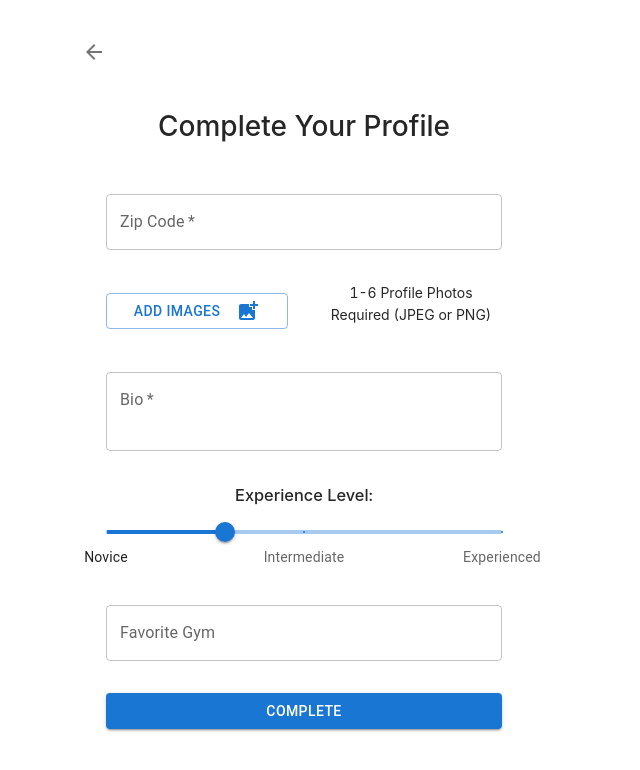
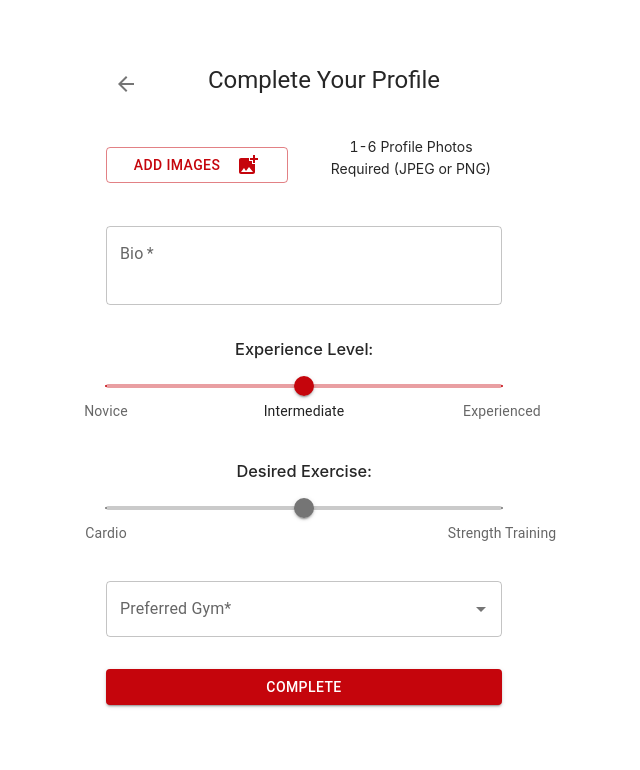
Before and after one commit to sowmyavs/Gym-Partner-App, a React (Create React App) app in the folder frontend/: page /editProfile in a window 1280 px wide. Shown: the top 770 px of the page, without its empty margins (336-976 px from the left). Built offline with nearby package versions, Linux system fonts and the light colour scheme; the HTML template or start-up script is replaced by a standard one.

Commit message:
Edited style of EditProfile page. Created theme to be passed down to all components with new colors.

```diff
--- a/frontend/src/App.js
+++ b/frontend/src/App.js
@@ -6,12 +6,26 @@ import CreateAccountPage from "./CreateAccountPage";
 import MainPage from "./MainPage";
 import { BrowserRouter, Route, Routes } from "react-router-dom";
 import EditProfile from "./EditProfile";
+import { createTheme } from '@mui/material/styles';
+import { ThemeProvider } from "@mui/material/styles";
 
 function App() {
   const [currUser, setCurrUser] = useState([]);
 
+  const theme = createTheme({
+    palette: {
+      primary: {
+        main: "#c5050c",
+      },
+      secondary: {
+        main: "#757575",
+      },
+    },
+  });
+
   return (
     <div>
+      <ThemeProvider theme={theme}>
         <BrowserRouter>
           <Routes>
             <Route path="/login" element={<LoginPage />} />
@@ -20,6 +34,7 @@ function App() {
             <Route path="/editProfile" element={<EditProfile />} />
           </Routes>
         </BrowserRouter>
+      </ThemeProvider>
     </div>
   );
 }
--- a/frontend/src/EditProfile.js
+++ b/frontend/src/EditProfile.js
@@ -3,12 +3,14 @@ import Container from "@mui/material/Container";
 import AddPhotoAlternateIcon from "@mui/icons-material/AddPhotoAlternate";
 import ArrowBackIcon from "@mui/icons-material/ArrowBack";
 import {
+  Autocomplete,
   Box,
   Button,
   Grid,
   IconButton,
   Slider,
   TextField,
+  Typography,
 } from "@mui/material";
 import { useNavigate } from "react-router-dom";
 
@@ -28,6 +30,27 @@ export default function EditProfile() {
       label: "Experienced",
     },
   ];
+  const desiredExercise = [
+    {
+      value: 0,
+      label: "Cardio"
+    },
+    {
+      value: 10,
+      label: "Strength Training"
+    }
+  ]
+  const gyms = [
+    {
+      label: "The Nick"
+    },
+    {
+      label: "The Shell"
+    },
+    {
+      label: "Off Campus Gym"
+    }
+  ]
 
   return (
     <Container maxWidth="xs">
@@ -42,20 +65,13 @@ export default function EditProfile() {
         }}
       >
         <Grid container spacing={4} sx={{ alignItems: "center" }}>
-          <IconButton onClick={() => navigate("/")} sx={{ alignSelf: "start" }}>
-            <ArrowBackIcon></ArrowBackIcon>
-          </IconButton>
-          <Grid item xs={12}>
-            <h1>Complete Your Profile</h1>
-          </Grid>
-          <Grid item xs={12}>
-            <TextField
-              required
-              fullWidth
-              name="zip-code"
-              label="Zip Code"
-              type="text"
-            ></TextField>
+          <Grid item xs={12} sx={{display: 'flex'}}>
+            <IconButton onClick={() => navigate("/")} sx={{ alignSelf: "start" }}>
+              <ArrowBackIcon></ArrowBackIcon>
+            </IconButton>
+            <Box sx={{flexGrow: 1}}>
+              <Typography variant="h5">Complete Your Profile</Typography>
+            </Box>
           </Grid>
           <Grid item xs={6}>
             <Button fullWidth variant="outlined" component="label">
@@ -89,20 +105,36 @@ export default function EditProfile() {
             <h3>Experience Level:</h3>
             <Slider
               name="experience-level"
-              defaultValue={3}
-              step={1}
+              defaultValue={5}
+              step={.01}
               marks={experienceLevels}
               min={0}
               max={10}
+              track={false}
             />
           </Grid>
           <Grid item xs={12}>
-            <TextField
+            <h3>Desired Exercise:</h3>
+            <Slider
+              name="desired-exercise"
+              defaultValue={5}
+              step={.01}
+              marks={desiredExercise}
+              min={0}
+              max={10}
+              track={false}
+              color="secondary"
+            />
+          </Grid>
+          <Grid item xs={12}>
+            <Autocomplete
               fullWidth
+              required
+              options={gyms}
               name="fav-gym"
               label="Favorite Gym"
-              type="text"
-            ></TextField>
+              renderInput={(params) => <TextField {...params} label="Preferred Gym*" />}
+            ></Autocomplete>
           </Grid>
           <Grid item xs={12}>
             <Button type="submit" fullWidth variant="contained">
@@ -112,5 +144,6 @@ export default function EditProfile() {
         </Grid>
       </Box>
     </Container>
+
   );
 }
```
Lines whose indentation alone changed are shown as unchanged.
